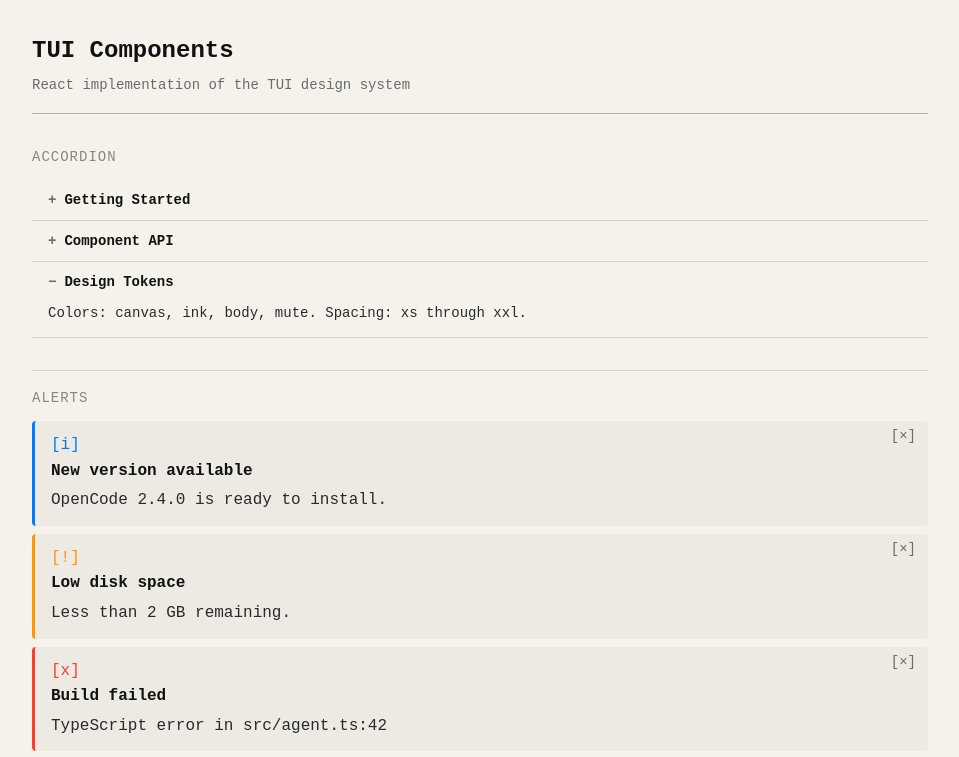
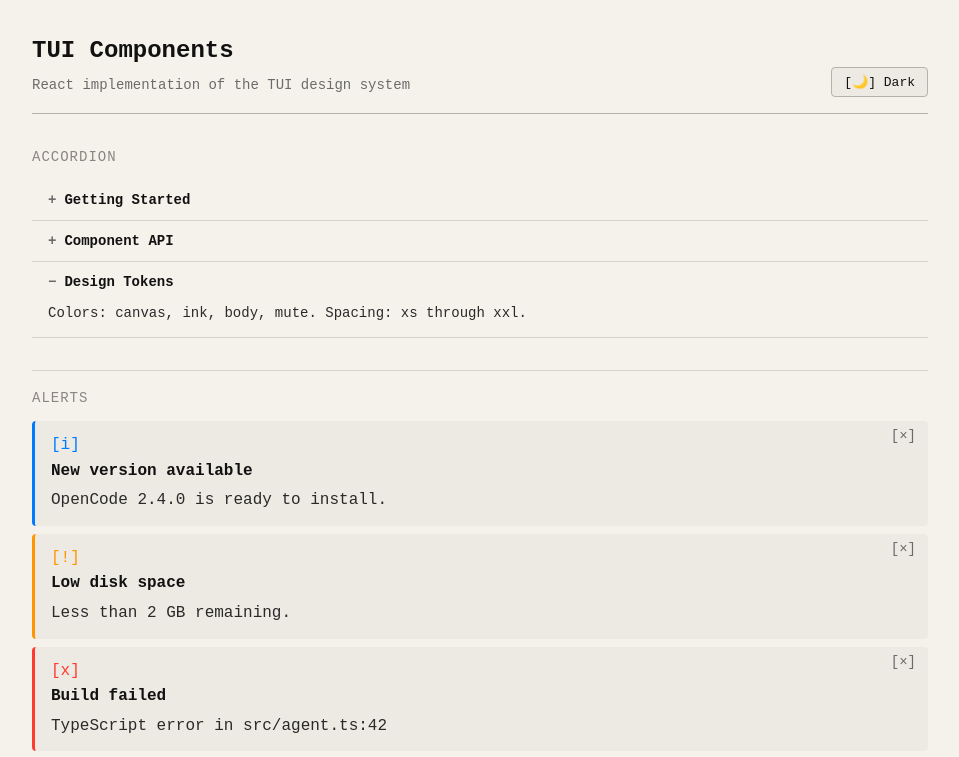
Before and after one commit to ro4dev/tui-components-react, a React (Vite) app: page / in a window 1280 px wide. Shown: the top 757 px of the page, without its empty margins (160-1119 px from the left). Built offline with nearby package versions, Linux system fonts and the light colour scheme.

Commit message:
add dark/light theme toggle with localStorage persistence

```diff
--- a/src/App.tsx
+++ b/src/App.tsx
@@ -1,4 +1,4 @@
-import { useState, useCallback } from 'react';
+import { useState, useCallback, useEffect } from 'react';
 import {
   Accordion, AccordionItem,
   Alert,
@@ -26,8 +26,16 @@ import {
 } from './components';
 
 function App() {
+  const [theme, setTheme] = useState(() => localStorage.getItem('theme') || 'light');
   const [dialogOpen, setDialogOpen] = useState(false);
   const [page, setPage] = useState(1);
+
+  useEffect(() => {
+    document.documentElement.setAttribute('data-theme', theme);
+    localStorage.setItem('theme', theme);
+  }, [theme]);
+
+  const toggleTheme = () => setTheme((t) => (t === 'light' ? 'dark' : 'light'));
 
   const showToast = useCallback((type: 'info' | 'success' | 'danger' | 'warning', msg: string) => {
     toast(type, msg);
@@ -62,9 +70,26 @@ function App() {
     <div style={{ padding: 'var(--spacing-xxl)', maxWidth: 960, margin: '0 auto' }}>
       <ToastContainer />
 
-      <div style={{ marginBottom: 'var(--spacing-xxl)', paddingBottom: 'var(--spacing-lg)', borderBottom: '1px solid var(--hairline-strong)' }}>
-        <h1 style={{ fontSize: 24, fontWeight: 700, color: 'var(--ink)', marginBottom: 4 }}>TUI Components</h1>
-        <p style={{ color: 'var(--mute)', fontSize: 14 }}>React implementation of the TUI design system</p>
+      <div style={{ marginBottom: 'var(--spacing-xxl)', paddingBottom: 'var(--spacing-lg)', borderBottom: '1px solid var(--hairline-strong)', display: 'flex', justifyContent: 'space-between', alignItems: 'flex-end' }}>
+        <div>
+          <h1 style={{ fontSize: 24, fontWeight: 700, color: 'var(--ink)', marginBottom: 4 }}>TUI Components</h1>
+          <p style={{ color: 'var(--mute)', fontSize: 14 }}>React implementation of the TUI design system</p>
+        </div>
+        <button
+          onClick={toggleTheme}
+          style={{
+            fontFamily: 'var(--font-mono)',
+            fontSize: 13,
+            padding: '6px 12px',
+            border: '1px solid var(--hairline-strong)',
+            borderRadius: 'var(--rounded-sm)',
+            background: 'var(--surface-soft)',
+            color: 'var(--ink)',
+            cursor: 'pointer',
+          }}
+        >
+          {theme === 'light' ? '[🌙] Dark' : '[☀️] Light'}
+        </button>
       </div>
 
       {/* Accordion */}
--- a/src/styles/tokens.css
+++ b/src/styles/tokens.css
@@ -26,3 +26,23 @@
   --spacing-xxl: 32px;
   --font-mono: 'Berkeley Mono', 'SF Mono', 'Fira Code', monospace;
 }
+
+[data-theme="dark"] {
+  --canvas: #1A1A1A;
+  --surface-soft: #252525;
+  --surface-card: #2A2A2A;
+  --surface-dark: #111111;
+  --ink: #EDEAE3;
+  --body: #C0BDB6;
+  --mute: #8A8580;
+  --stone: #6B6B6B;
+  --ash: #5A5550;
+  --accent: #5A9CFF;
+  --warning: #FFB340;
+  --danger: #FF6B60;
+  --success: #6CDB89;
+  --hairline: #333333;
+  --hairline-strong: #4A4A4A;
+  --on-dark: #1A1A1A;
+  --ink-deep: rgba(255,255,255,0.6);
+}
```
